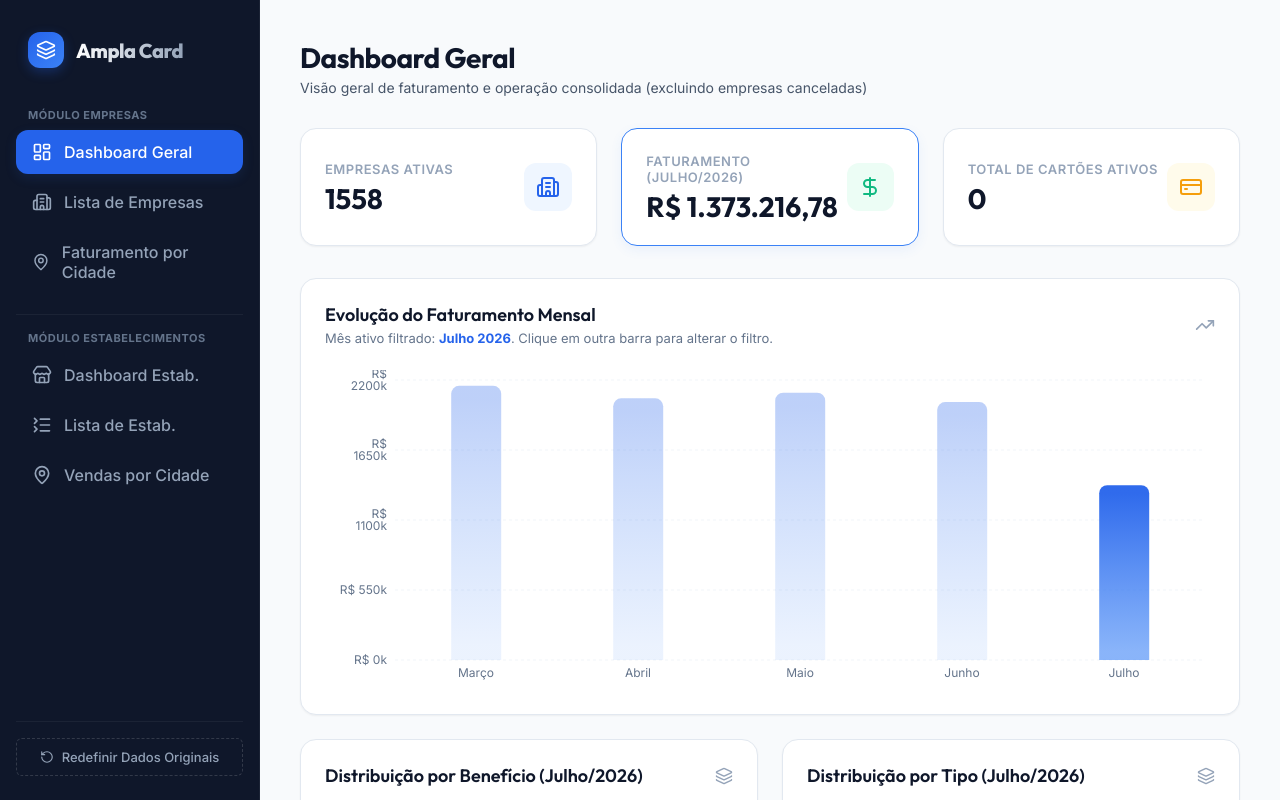
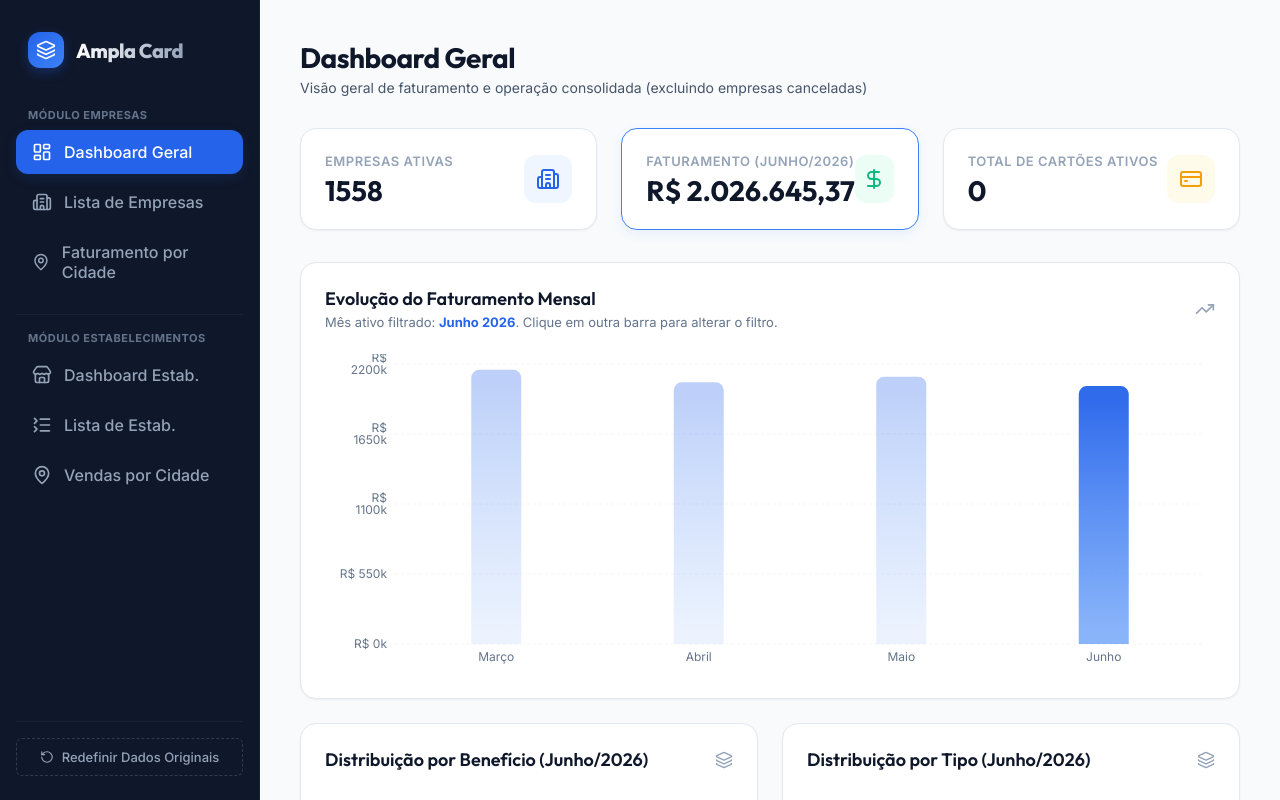
Before and after one commit to noomanvalini/ampla-card-crm, a React (Vite) app: page / in a window 1280 px wide. Shown: the top 800 px of the page. Built offline with nearby package versions, Linux system fonts and the light colour scheme.

Commit message:
Exclude July 2026 data points from the company section (Dashboard, City movements, and profile)

```diff
--- a/src/pages/Dashboard.jsx
+++ b/src/pages/Dashboard.jsx
@@ -27,8 +27,8 @@
 export default function Dashboard({ onNavigate }) {
   const { empresas, faturamentos } = useDb();
 
-  // Selected Month State for interactive filters (defaults to latest month: 2026-jul)
-  const [selectedMonth, setSelectedMonth] = useState('2026-jul');
+  // Selected Month State for interactive filters (defaults to latest closed month: 2026-jun)
+  const [selectedMonth, setSelectedMonth] = useState('2026-jun');
 
   // Helper: filter out cancelled (C) and suspended (S) companies - keep only Active (L)
   const activeCompanyIds = useMemo(() => {
@@ -62,13 +62,12 @@
 
   // 2. Billing history per month (Bar Chart)
   const monthlyBillingData = useMemo(() => {
-    const months = ['2026-mar', '2026-abr', '2026-mai', '2026-jun', '2026-jul'];
+    const months = ['2026-mar', '2026-abr', '2026-mai', '2026-jun'];
     const monthLabelsShort = {
       '2026-mar': 'Março',
       '2026-abr': 'Abril',
       '2026-mai': 'Maio',
-      '2026-jun': 'Junho',
-      '2026-jul': 'Julho'
+      '2026-jun': 'Junho'
     };
 
     const monthlySums = {};
--- a/src/pages/EmpresaDetail.jsx
+++ b/src/pages/EmpresaDetail.jsx
@@ -101,13 +101,12 @@
 
   // Billing Chart Data
   const chartData = useMemo(() => {
-    const months = ['2026-mar', '2026-abr', '2026-mai', '2026-jun', '2026-jul'];
+    const months = ['2026-mar', '2026-abr', '2026-mai', '2026-jun'];
     const monthLabels = {
       '2026-mar': 'Março',
       '2026-abr': 'Abril',
       '2026-mai': 'Maio',
-      '2026-jun': 'Junho',
-      '2026-jul': 'Julho'
+      '2026-jun': 'Junho'
     };
 
     // Calculate sum of billing for this company per month
@@ -371,15 +370,15 @@
                 </tr>
               </thead>
               <tbody>
-                {company.faturamentos.length > 0 ? (
+                {company.faturamentos.filter(f => f.MES_REFERENCIA !== '2026-jul').length > 0 ? (
                   [...company.faturamentos]
+                    .filter(f => f.MES_REFERENCIA !== '2026-jul')
                     .sort((a, b) => {
                       const monthOrder = {
                         '2026-mar': 1,
                         '2026-abr': 2,
                         '2026-mai': 3,
-                        '2026-jun': 4,
-                        '2026-jul': 5
+                        '2026-jun': 4
                       };
                       return (monthOrder[a.MES_REFERENCIA] || 99) - (monthOrder[b.MES_REFERENCIA] || 99);
                     })
--- a/src/pages/MovimentacaoCidadeEmpresa.jsx
+++ b/src/pages/MovimentacaoCidadeEmpresa.jsx
@@ -6,8 +6,7 @@
   { value: '2026-mar', label: 'Março/2026' },
   { value: '2026-abr', label: 'Abril/2026' },
   { value: '2026-mai', label: 'Maio/2026' },
-  { value: '2026-jun', label: 'Junho/2026' },
-  { value: '2026-jul', label: 'Julho/2026' }
+  { value: '2026-jun', label: 'Junho/2026' }
 ];
 
 export default function MovimentacaoCidadeEmpresa() {
@@ -15,7 +14,7 @@
 
   // Search and Filter states
   const [searchTerm, setSearchTerm] = useState('');
-  const [selectedMonth, setSelectedMonth] = useState('2026-jul');
+  const [selectedMonth, setSelectedMonth] = useState('2026-jun');
   const [currentPage, setCurrentPage] = useState(1);
   const itemsPerPage = 25;
 
```
